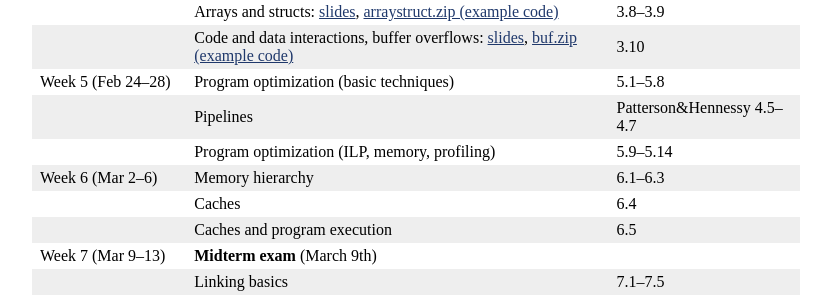
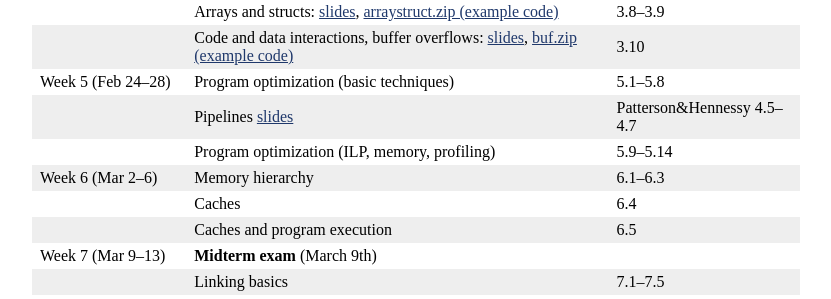
Before and after one commit to jhucsf/spring2020, a Jekyll site: the page built from schedule.md, in a window 1280 px wide. Shown: the part 644-943 px from the top of the page, without its empty margins (224-1055 px from the left). Built offline with Jekyll 4.4.1, drawn with Linux system fonts in a browser that asks for light colours.

Commit message:
link to public slides for lecture 13

```diff
--- a/schedule.md
+++ b/schedule.md
@@ -25,7 +25,7 @@ Week 4 (Feb 17–21) | [Assembly language in-class exercise](exercise/assembly.h
 &nbsp;             | Arrays and structs: [slides](lectures/lecture10-public.pdf), [arraystruct.zip (example code)](lectures/arraystruct.zip) | 3.8–3.9
 &nbsp;             | Code and data interactions, buffer overflows: [slides](lectures/lecture11-public.pdf), [buf.zip (example code)](lectures/buf.zip)  | 3.10
 Week 5 (Feb 24–28) | Program optimization (basic techniques) | 5.1–5.8 |
-                   | Pipelines | Patterson&amp;Hennessy 4.5–4.7
+&nbsp;             | Pipelines [slides](lectures/lecture13-public.pdf) | Patterson&amp;Hennessy 4.5–4.7
                    | Program optimization (ILP, memory, profiling) | 5.9–5.14
 Week 6 (Mar 2–6)   | Memory hierarchy | 6.1–6.3 |
                    | Caches | 6.4
```
